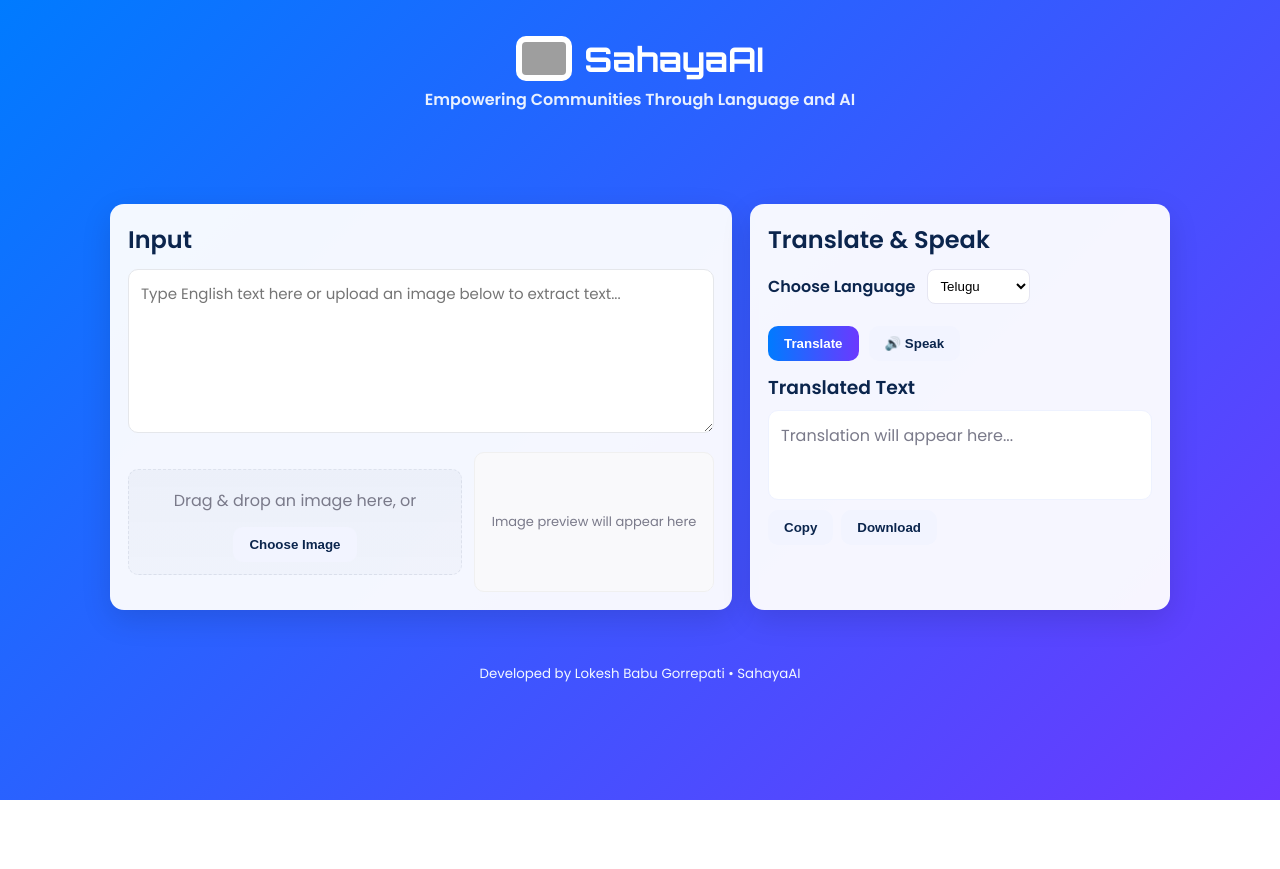
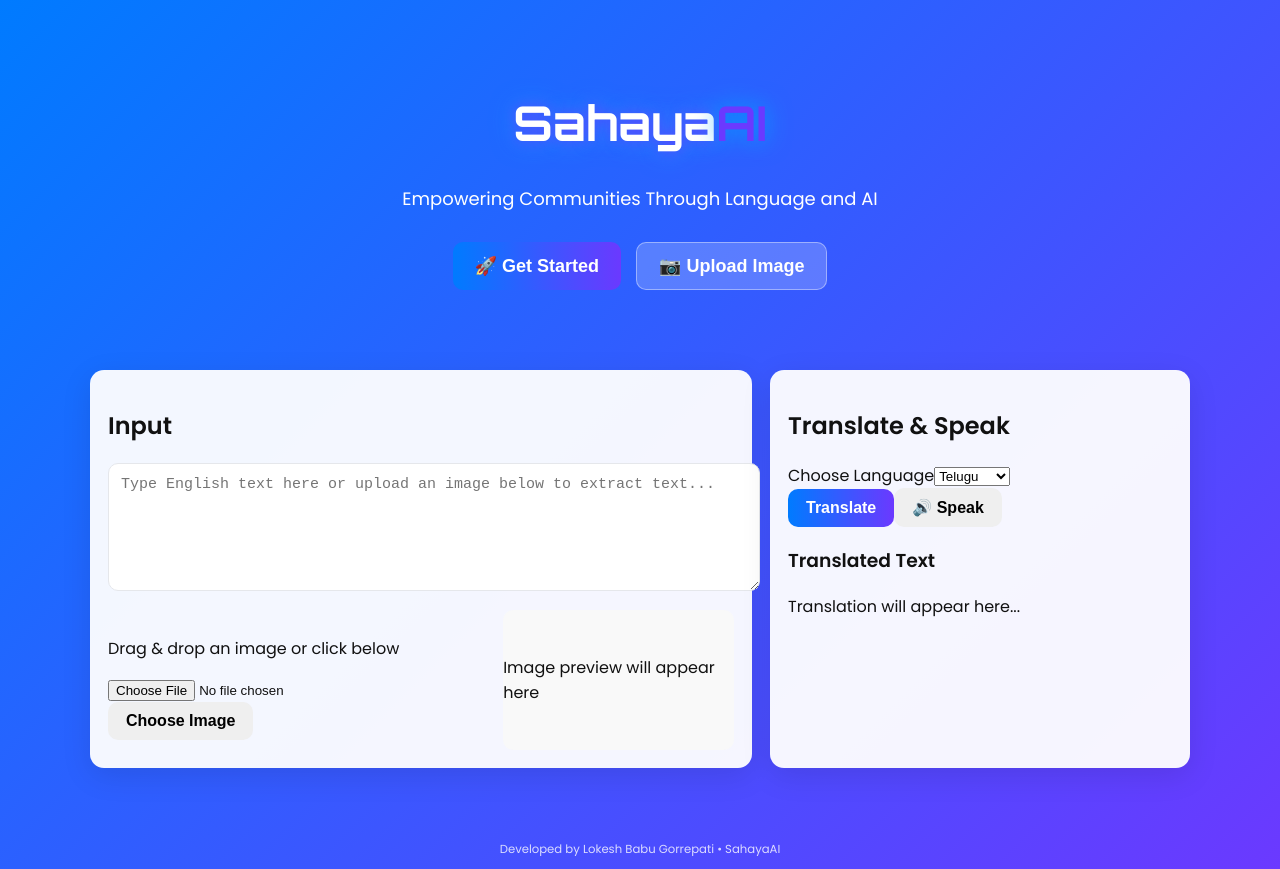
Before and after one commit to Lokeshbabugorrepati/SahayaAI, a React (Create React App) app: page / in a window 1280 px wide. Before the commit the page ends 800 px from the top, so only its background shows below. Built offline with nearby package versions, Linux system fonts and the light colour scheme; grey boxes are pictures that could not be loaded.

Commit message:
Added animations + interactive hero buttons

```diff
--- a/src/App.css
+++ b/src/App.css
@@ -1,69 +1,213 @@
-/* src/App.css - Modern gradient / card UI */
-@import url('https://fonts.googleapis.com/css2?family=Orbitron:wght@600;700&family=Poppins:wght@300;400;600&display=swap');
+@import url('https://fonts.googleapis.com/css2?family=Poppins:wght@300;400;600&family=Orbitron:wght@700&display=swap');
 
-:root{
-  --blue-1:#007bff;
-  --blue-2:#6b39ff;
-  --card-bg: rgba(255,255,255,0.95);
-  --glass: rgba(255,255,255,0.7);
-  --muted:#7a7a8a;
+body {
+  margin: 0;
+  font-family: 'Poppins', sans-serif;
+  background: linear-gradient(135deg, #007bff, #6b39ff);
+  color: #111;
+  min-height: 100vh;
+  scroll-behavior: smooth;
 }
 
-*{box-sizing:border-box}
-body{margin:0;font-family:'Poppins',sans-serif;background:linear-gradient(135deg,var(--blue-1),var(--blue-2));color:#111;min-height:100vh;}
+/* Hero Section */
+.hero {
+  text-align: center;
+  padding: 60px 20px 40px;
+  color: white;
+  position: relative;
+  overflow: hidden;
+}
 
-/* Hero */
-.hero{padding:36px 20px;text-align:center;color:white}
-.hero-inner{max-width:1100px;margin:0 auto}
-.logo-row{display:flex;align-items:center;gap:12px;justify-content:center}
-.logo{width:56px;height:auto;border-radius:10px;background:#fff;padding:6px}
-.hero h1{font-family:'Orbitron',sans-serif;margin:0;font-size:34px}
-.tag{margin-top:6px;opacity:0.95;font-weight:600;color:#f3f8ff}
+.ai-glow {
+  font-family: 'Orbitron', sans-serif;
+  font-size: 48px;
+  color: white;
+  text-shadow: 0 0 15px #6b39ff, 0 0 25px #00aaff;
+}
 
-/* Container */
-.container{max-width:1100px;margin:20px auto;padding:20px;display:grid;grid-template-columns:1fr 420px;gap:18px}
-@media (max-width:980px){ .container{grid-template-columns:1fr; padding:12px} }
+.ai-highlight {
+  color: #6b39ff;
+  text-shadow: 0 0 20px #ffffff;
+  animation: pulse 2s infinite alternate;
+}
 
-/* Cards */
-.card{background:var(--card-bg);border-radius:14px;padding:18px;box-shadow:0 10px 30px rgba(0,0,0,0.12);overflow:hidden}
-.upload-card h2, .output-card h2{margin:0 0 12px 0;color:#0b254d}
+.tag {
+  font-size: 18px;
+  margin-top: 8px;
+  opacity: 0.9;
+}
 
-/* Uploader */
-.uploader textarea{width:100%;border-radius:10px;padding:12px;border:1px solid #e5e7eb;resize:vertical;font-size:15px;font-family:inherit}
-.file-row{display:flex;gap:12px;margin-top:12px;align-items:center}
-@media (max-width:980px){ .file-row{flex-direction:column} }
+.hero-buttons {
+  margin-top: 30px;
+  display: flex;
+  gap: 15px;
+  justify-content: center;
+  flex-wrap: wrap;
+}
 
-.file-drop{flex:1;background:linear-gradient(180deg, rgba(11,37,77,0.03), rgba(11,37,77,0.02));border-radius:10px;padding:12px;border:1px dashed rgba(11,37,77,0.08);text-align:center}
-.file-drop p{margin:6px 0;color:var(--muted)}
-.file-drop input[type=file]{display:none}
-.file-drop .btn{margin-top:8px}
+/* Smooth buttons */
+.btn {
+  border: none;
+  border-radius: 10px;
+  cursor: pointer;
+  font-weight: 600;
+  padding: 10px 18px;
+  font-size: 16px;
+  transition: all 0.3s ease;
+}
 
-.preview{width:240px;height:140px;border-radius:10px;background:rgba(250,250,250,0.8);display:flex;align-items:center;justify-content:center;border:1px solid #f0f0f0}
-.preview img{max-width:100%;max-height:100%;object-fit:contain}
-.preview-empty{color:var(--muted);font-size:13px;padding:8px;text-align:center}
+.btn.big {
+  font-size: 18px;
+  padding: 12px 22px;
+}
 
-/* Progress */
-.progress{margin-top:10px}
-.bar{height:8px;background:linear-gradient(90deg,var(--blue-1),var(--blue-2));width:0;border-radius:6px;transition:width 0.3s}
+.btn.primary {
+  background: linear-gradient(90deg, #007bff, #6b39ff);
+  color: white;
+}
 
-/* Controls */
-.controls{display:flex;align-items:center;gap:12px;flex-wrap:wrap}
-.controls label{font-weight:600;color:#0b254d}
-.controls select{padding:8px;border-radius:8px;border:1px solid #e6e6f2;background:white}
+.btn.glass {
+  background: rgba(255, 255, 255, 0.2);
+  color: white;
+  border: 1px solid rgba(255, 255, 255, 0.4);
+}
 
-/* Buttons */
-.btn{border:none;padding:10px 16px;border-radius:10px;background:#f2f4ff;color:#0b254d;cursor:pointer;font-weight:600}
-.btn.primary{background:linear-gradient(90deg,var(--blue-1),var(--blue-2));color:#fff}
-.action-row{display:flex;gap:10px;margin-top:10px}
+.btn:hover {
+  transform: translateY(-3px);
+  box-shadow: 0 0 15px rgba(255, 255, 255, 0.3);
+}
 
-/* Result */
-.result h3{margin:12px 0 8px 0;color:#0b254d}
-.result-box{min-height:90px;border-radius:10px;border:1px solid #eef2ff;padding:12px;background:white}
-.muted{color:var(--muted)}
-.result-actions{display:flex;gap:8px; margin-top:10px}
+/* Container Layout */
+.container {
+  max-width: 1100px;
+  margin: 20px auto;
+  padding: 20px;
+  display: grid;
+  grid-template-columns: 1fr 420px;
+  gap: 18px;
+}
 
-/* Error */
-.error{margin-top:12px;color:#b00020;background:rgba(255,230,230,0.9);padding:8px;border-radius:8px}
+@media (max-width: 980px) {
+  .container {
+    grid-template-columns: 1fr;
+  }
+}
+
+/* Card Styles */
+.card {
+  background: rgba(255, 255, 255, 0.95);
+  border-radius: 14px;
+  padding: 18px;
+  box-shadow: 0 8px 30px rgba(0, 0, 0, 0.1);
+  animation: fadeUp 0.6s ease forwards;
+}
+
+textarea {
+  width: 100%;
+  border-radius: 10px;
+  padding: 12px;
+  border: 1px solid #e5e7eb;
+  font-size: 15px;
+  resize: vertical;
+}
+
+.file-row {
+  display: flex;
+  gap: 12px;
+  margin-top: 12px;
+  align-items: center;
+}
+
+.preview {
+  width: 240px;
+  height: 140px;
+  border-radius: 10px;
+  background: #f9f9f9;
+  display: flex;
+  align-items: center;
+  justify-content: center;
+}
+
+.preview img {
+  max-width: 100%;
+  max-height: 100%;
+}
+
+.progress {
+  margin-top: 12px;
+}
+
+.bar {
+  height: 8px;
+  background: linear-gradient(90deg, #007bff, #6b39ff);
+  border-radius: 6px;
+}
+
+/* Animations */
+.fade-in {
+  opacity: 0;
+  animation: fadeIn 1s ease forwards;
+}
+
+.slide-up {
+  opacity: 0;
+  transform: translateY(20px);
+  animation: slideUp 1s ease forwards;
+}
+
+.slide-left {
+  opacity: 0;
+  transform: translateX(-40px);
+  animation: slideLeft 1s ease forwards;
+}
+
+.slide-right {
+  opacity: 0;
+  transform: translateX(40px);
+  animation: slideRight 1s ease forwards;
+}
+
+@keyframes fadeIn {
+  to {
+    opacity: 1;
+  }
+}
+
+@keyframes slideUp {
+  to {
+    opacity: 1;
+    transform: translateY(0);
+  }
+}
+
+@keyframes slideLeft {
+  to {
+    opacity: 1;
+    transform: translateX(0);
+  }
+}
+
+@keyframes slideRight {
+  to {
+    opacity: 1;
+    transform: translateX(0);
+  }
+}
+
+@keyframes pulse {
+  0% {
+    text-shadow: 0 0 15px #6b39ff;
+  }
+  100% {
+    text-shadow: 0 0 25px #00aaff;
+  }
+}
 
 /* Footer */
-.footer{max-width:1100px;margin:24px auto;text-align:center;color:#f3f8ff;padding:6px}
+.footer {
+  text-align: center;
+  color: #ffffffcc;
+  margin-top: 40px;
+  padding: 10px 0;
+  font-size: 14px;
+}
--- a/src/App.js
+++ b/src/App.js
@@ -4,259 +4,159 @@
 import Tesseract from "tesseract.js";
 import "./App.css";
 
-const OCR_SPACE_KEY = "K84934366888957"; // ← your OCR.Space API key
+const OCR_SPACE_KEY = "K84934366888957"; // your OCR.Space API key
 
 function App() {
   const [inputText, setInputText] = useState("");
   const [translatedText, setTranslatedText] = useState("");
-  const [lang, setLang] = useState("te"); // default Telugu
+  const [lang, setLang] = useState("te");
   const [ocrProgress, setOcrProgress] = useState(0);
   const [isExtracting, setIsExtracting] = useState(false);
   const [isTranslating, setIsTranslating] = useState(false);
   const [imagePreview, setImagePreview] = useState(null);
   const [errorMsg, setErrorMsg] = useState("");
   const fileInputRef = useRef();
+  const inputSectionRef = useRef();
 
-  // ----- Image preprocessing (canvas) -----
+  const scrollToInput = () => {
+    inputSectionRef.current?.scrollIntoView({ behavior: "smooth" });
+  };
+
   const enhanceImageBlob = async (file) => {
-    return await new Promise((resolve, reject) => {
+    return new Promise((resolve, reject) => {
       const img = new Image();
-      img.crossOrigin = "anonymous";
       img.src = URL.createObjectURL(file);
       img.onload = () => {
-        const maxDim = 2000; // avoid extremely large canvases
-        const scale = Math.min(1, maxDim / Math.max(img.width, img.height));
         const canvas = document.createElement("canvas");
-        canvas.width = Math.round(img.width * scale);
-        canvas.height = Math.round(img.height * scale);
+        canvas.width = img.width;
+        canvas.height = img.height;
         const ctx = canvas.getContext("2d");
-
-        // Apply filters and draw
-        ctx.filter = "contrast(180%) brightness(120%) saturate(110%)";
-        ctx.drawImage(img, 0, 0, canvas.width, canvas.height);
-
-        // convert to grayscale to help OCR
-        const imageData = ctx.getImageData(0, 0, canvas.width, canvas.height);
-        const data = imageData.data;
-        for (let i = 0; i < data.length; i += 4) {
-          const r = data[i], g = data[i + 1], b = data[i + 2];
-          const avg = 0.299 * r + 0.587 * g + 0.114 * b;
-          // increase contrast for darker pixels a bit
-          data[i] = data[i + 1] = data[i + 2] = avg;
-        }
-        ctx.putImageData(imageData, 0, 0);
-
-        canvas.toBlob((blob) => {
-          if (blob) resolve(blob);
-          else reject(new Error("Canvas toBlob failed"));
-        }, "image/png", 0.95);
+        ctx.filter = "contrast(180%) brightness(120%)";
+        ctx.drawImage(img, 0, 0);
+        canvas.toBlob((blob) => resolve(blob), "image/png");
       };
       img.onerror = (e) => reject(e);
     });
   };
 
-  // ----- OCR via OCR.Space with fallback to Tesseract.js -----
   const runOCR = async (file) => {
     setErrorMsg("");
     setIsExtracting(true);
     setOcrProgress(1);
 
     try {
-      // enhance
       const enhancedBlob = await enhanceImageBlob(file);
       setImagePreview(URL.createObjectURL(enhancedBlob));
 
-      // form data to OCR.Space
       const form = new FormData();
       form.append("file", enhancedBlob, "enhanced.png");
       form.append("language", "eng");
-      form.append("isOverlayRequired", false);
 
       const res = await axios.post("https://api.ocr.space/parse/image", form, {
         headers: { apikey: OCR_SPACE_KEY },
-        onUploadProgress: (p) => {
-          if (p.total) setOcrProgress(Math.round((p.loaded / p.total) * 100));
-        },
-        timeout: 120000,
+        onUploadProgress: (p) =>
+          setOcrProgress(Math.round((p.loaded / p.total) * 100)),
       });
 
-      const parsed =
-        res?.data?.ParsedResults && res.data.ParsedResults[0]
-          ? res.data.ParsedResults[0].ParsedText
-          : "";
-
-      if (parsed && parsed.trim().length > 0) {
-        setInputText(parsed.replace(/\s+/g, " ").trim());
+      const parsedText = res.data?.ParsedResults?.[0]?.ParsedText || "";
+      if (parsedText.trim()) {
+        setInputText(parsedText);
         setIsExtracting(false);
-        setOcrProgress(100);
         return;
-      } else {
-        // fallback
-        setErrorMsg("OCR.Space returned empty result — using local OCR fallback.");
+      } else throw new Error("Empty OCR result");
+    } catch {
+      try {
+        const result = await Tesseract.recognize(file, "eng", {
+          logger: (m) =>
+            setOcrProgress(Math.round(m.progress * 100)),
+        });
+        setInputText(result.data.text.trim());
+      } catch {
+        setErrorMsg("Failed to extract text from image.");
       }
-    } catch (err) {
-      // network or API error, fallback
-      console.warn("OCR.Space error:", err);
-      setErrorMsg("OCR.Space error — using local OCR fallback.");
-    }
-
-    // ----- Local fallback using Tesseract -----
-    try {
-      setOcrProgress(5);
-      const workerResult = await Tesseract.recognize(file, "eng", {
-        logger: (m) => {
-          if (m.status === "recognizing text") {
-            setOcrProgress(Math.round(m.progress * 100));
-          }
-        },
-      });
-      const text = (workerResult?.data?.text || "").replace(/\s+/g, " ").trim();
-      setInputText(text);
-      if (!text) setErrorMsg("Local OCR could not extract text. Try a clearer image.");
-    } catch (err) {
-      console.error("Tesseract error:", err);
-      setErrorMsg("Both OCR.Space and local OCR failed.");
     } finally {
       setIsExtracting(false);
       setOcrProgress(100);
     }
   };
 
-  // ----- Drag & Drop -----
-  const handleDrop = (e) => {
-    e.preventDefault();
-    const f = e.dataTransfer.files?.[0];
-    if (f) runOCR(f);
-  };
-  const handleDragOver = (e) => e.preventDefault();
-
-  // ----- File input -----
   const handleFileChange = (e) => {
     const f = e.target.files?.[0];
     if (f) runOCR(f);
   };
 
-  // ----- Translate (MyMemory free API) -----
   const translate = async () => {
-    setErrorMsg("");
-    const q = inputText.trim();
-    if (!q) {
+    if (!inputText.trim()) {
       setErrorMsg("Please enter or extract text first.");
       return;
     }
     setIsTranslating(true);
-    setTranslatedText("");
     try {
       const res = await axios.get("https://api.mymemory.translated.net/get", {
-        params: { q, langpair: `en|${lang}` },
-        timeout: 30000,
+        params: { q: inputText, langpair: `en|${lang}` },
       });
-      let translated = res?.data?.responseData?.translatedText || "";
-      // some smart short mapping for common phrases (improve accuracy)
-      const low = q.toLowerCase();
-      if (low.includes("good morning")) translated = lang === "te" ? "శుభోదయం" : translated;
-      if (low.includes("thank you")) translated = lang === "te" ? "ధన్యవాదాలు" : translated;
-
-      setTranslatedText(translated);
-    } catch (err) {
-      console.error("Translation error:", err);
-      setErrorMsg("Translation failed. Check connection or try again.");
+      setTranslatedText(res.data?.responseData?.translatedText || "");
+    } catch {
+      setErrorMsg("Translation failed.");
     } finally {
       setIsTranslating(false);
     }
   };
 
-  // ----- Speech -----
   const speak = () => {
-    if (!translatedText) {
-      setErrorMsg("Please translate text first.");
-      return;
-    }
+    if (!translatedText) return;
     const utter = new SpeechSynthesisUtterance(translatedText);
-    const map = {
-      te: "te-IN",
-      hi: "hi-IN",
-      ta: "ta-IN",
-      kn: "kn-IN",
-      ml: "ml-IN",
-      bn: "bn-IN",
-      mr: "mr-IN",
-      gu: "gu-IN",
-      pa: "pa-IN",
-      en: "en-IN",
-    };
-    utter.lang = map[lang] || "en-IN";
-    window.speechSynthesis.cancel();
+    utter.lang = lang === "te" ? "te-IN" : "en-IN";
     window.speechSynthesis.speak(utter);
-  };
-
-  // ----- Utility: copy/download -----
-  const copyTranslation = async () => {
-    if (!translatedText) return;
-    await navigator.clipboard.writeText(translatedText);
-    alert("Copied translated text to clipboard.");
-  };
-  const downloadTranslation = () => {
-    if (!translatedText) return;
-    const blob = new Blob([translatedText], { type: "text/plain;charset=utf-8" });
-    const url = URL.createObjectURL(blob);
-    const a = document.createElement("a");
-    a.href = url;
-    a.download = "sahayaai-translation.txt";
-    a.click();
-    URL.revokeObjectURL(url);
   };
 
   return (
     <div className="app-gradient">
-      <header className="hero">
+      {/* Hero Section */}
+      <header className="hero fade-in">
         <div className="hero-inner">
-          <div className="logo-row">
-            <img
-              src="https://raw.githubusercontent.com/Lokeshbabugorrepati/SahayaAI/main/assets/logo-small.png"
-              alt="SahayaAI"
-              className="logo"
-              onError={(e)=>{e.target.style.display='none';}}
-            />
-            <h1>SahayaAI</h1>
+          <h1 className="ai-glow">Sahaya<span className="ai-highlight">AI</span></h1>
+          <p className="tag slide-up">
+            Empowering Communities Through Language and AI
+          </p>
+          <div className="hero-buttons slide-up">
+            <button className="btn primary big" onClick={scrollToInput}>
+              🚀 Get Started
+            </button>
+            <button
+              className="btn glass big"
+              onClick={() => fileInputRef.current?.click()}
+            >
+              📷 Upload Image
+            </button>
           </div>
-          <p className="tag">Empowering Communities Through Language and AI</p>
         </div>
       </header>
 
-      <main className="container">
-        <section
-          className="card upload-card"
-          onDrop={handleDrop}
-          onDragOver={handleDragOver}
-        >
+      {/* Main Section */}
+      <main className="container fade-in" ref={inputSectionRef}>
+        {/* Input Card */}
+        <section className="card upload-card slide-left">
           <h2>Input</h2>
-
-          <div className="uploader">
           <textarea
             value={inputText}
             onChange={(e) => setInputText(e.target.value)}
             placeholder="Type English text here or upload an image below to extract text..."
             rows={6}
           />
-
           <div className="file-row">
             <div className="file-drop">
-                <p>Drag & drop an image here, or</p>
+              <p>Drag & drop an image or click below</p>
               <input
                 type="file"
                 accept="image/*"
+                ref={fileInputRef}
                 onChange={handleFileChange}
-                  ref={fileInputRef}
               />
-                <button
-                  className="btn"
-                  onClick={() => fileInputRef.current && fileInputRef.current.click()}
-                >
+              <button className="btn" onClick={() => fileInputRef.current?.click()}>
                 Choose Image
               </button>
             </div>
-
             <div className="preview">
               {imagePreview ? (
                 <img src={imagePreview} alt="preview" />
@@ -265,19 +165,17 @@
               )}
             </div>
           </div>
-
           {isExtracting && (
             <div className="progress">
-                <div className="bar" style={{ width: `${ocrProgress}%` }} />
-                <small>Extracting text... {ocrProgress}%</small>
+              <div className="bar" style={{ width: `${ocrProgress}%` }}></div>
+              <small>Extracting... {ocrProgress}%</small>
             </div>
           )}
-          </div>
         </section>
 
-        <section className="card output-card">
+        {/* Output Card */}
+        <section className="card output-card slide-right">
           <h2>Translate & Speak</h2>
-
           <div className="controls">
             <label>Choose Language</label>
             <select value={lang} onChange={(e) => setLang(e.target.value)}>
@@ -285,40 +183,26 @@
               <option value="hi">Hindi</option>
               <option value="ta">Tamil</option>
               <option value="kn">Kannada</option>
-              <option value="ml">Malayalam</option>
-              <option value="bn">Bengali</option>
-              <option value="mr">Marathi</option>
-              <option value="gu">Gujarati</option>
-              <option value="pa">Punjabi</option>
             </select>
-
             <div className="action-row">
               <button className="btn primary" onClick={translate} disabled={isTranslating}>
                 {isTranslating ? "Translating..." : "Translate"}
               </button>
-              <button className="btn" onClick={speak}>
-                🔊 Speak
-              </button>
+              <button className="btn" onClick={speak}>🔊 Speak</button>
             </div>
           </div>
-
           <div className="result">
             <h3>Translated Text</h3>
             <div className="result-box">
               {translatedText || <span className="muted">Translation will appear here...</span>}
             </div>
-
-            <div className="result-actions">
-              <button className="btn" onClick={copyTranslation}>Copy</button>
-              <button className="btn" onClick={downloadTranslation}>Download</button>
           </div>
-          </div>
-
           {errorMsg && <div className="error">{errorMsg}</div>}
         </section>
       </main>
 
-      <footer className="footer">
+      {/* Footer */}
+      <footer className="footer fade-in">
         <small>Developed by Lokesh Babu Gorrepati • SahayaAI</small>
       </footer>
     </div>
```
Lines whose indentation alone changed are shown as unchanged.
